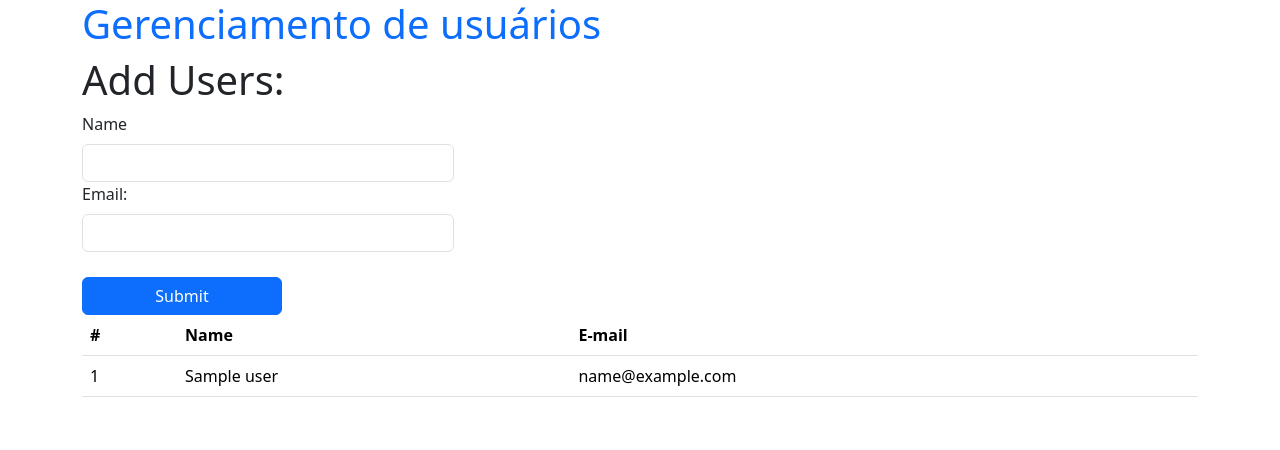
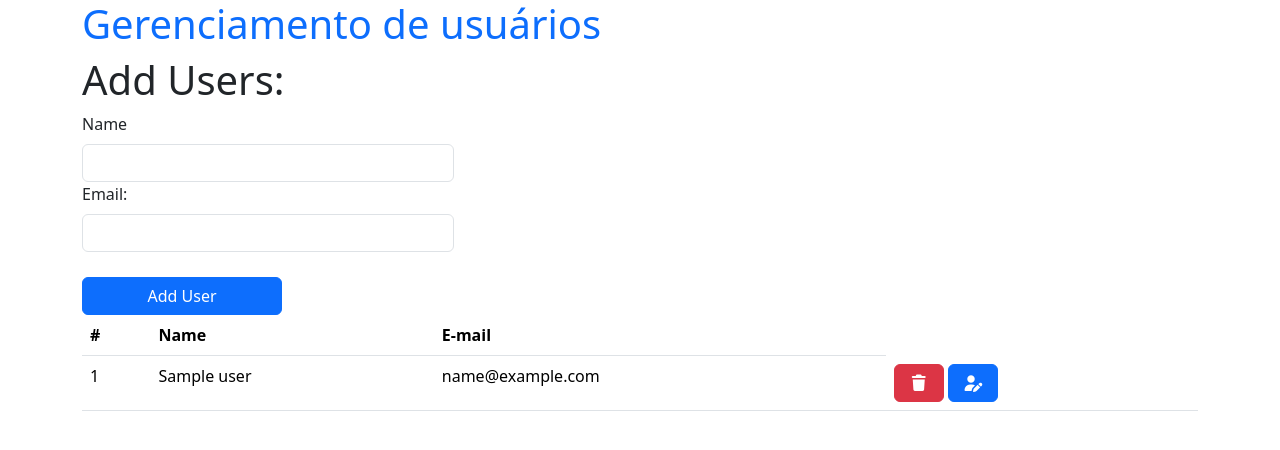
Before and after one commit to FelipeHoffmannV/Crud_estudo, a Flask app: template templates/index.html in a window 1280 px wide. Shown: the top 450 px of the page. Run offline with Flask 3, Linux system fonts and the light colour scheme; the template is opened without the code that fills it: most values are stand-ins (such as "Sample title", 1, 10 or a date in 2020); some libraries are stand-ins or nearby versions.

Commit message:
implementa ações de adicionar e remover usuários no CRUD

```diff
--- a/app.py
+++ b/app.py
@@ -1,14 +1,10 @@
+
 from flask import Flask,render_template
 from routes.users_route import user_route
 from database.fic_data import users
 
 app = Flask(__name__)
 
-
-# This route just render the index template.
-@app.route('/')
-def default_route_for_index():
-    return render_template('index.html')
 
 
 app.register_blueprint(user_route)
--- a/templates/index.html
+++ b/templates/index.html
@@ -16,6 +16,7 @@
       integrity="sha384-T3c6CoIi6uLrA9TneNEoa7RxnatzjcDSCmG1MXxSR1GAsXEV/Dwwykc2MPK8M2HN"
       crossorigin="anonymous"
     />
+    <link rel="stylesheet" href="https://cdnjs.cloudflare.com/ajax/libs/font-awesome/7.0.1/css/all.min.css" integrity="sha512-2SwdPD6INVrV/lHTZbO2nodKhrnDdJK9/kg2XD1r9uGqPo1cUbujc+IYdlYdEErWNu69gVcYgdxlmVmzTWnetw==" crossorigin="anonymous" referrerpolicy="no-referrer" />
   </head>
 
   <body>
@@ -45,7 +46,7 @@
           <input
             class="btn btn-primary"
             style="width: 200px; margin-top: 25px"
-            type="submit"
+            type="submit" value="Add User"
           />
         </div>
       </form>
@@ -62,9 +63,12 @@
           <tbody>
               {% for user in users %}
             <tr>
-                <td>{{user.id}}</td>
-                <td>{{user.name}}</td>
-                <td>{{user.email}}</td>
+              <td>{{ user['id'] }}</td>
+              <td>{{ user['name'] }}</td>
+              <td>{{ user['email'] }}</td>
+              <td><a class="btn btn-danger" style="width: 50px;" href="{{ url_for('user_route.remove_user', id=user.id ) }}"><i class="fa-solid fa-trash"></i></a>
+                  <a href="/edit" class="btn btn-primary" style="width: 50px;"><i class="fa-solid fa-user-pen"></i></a>
+              </td>
             </tr>
                 {% endfor %}
           </tbody>
```
Also changed, not shown: routes/users_route.py (+17 -8 lines).
